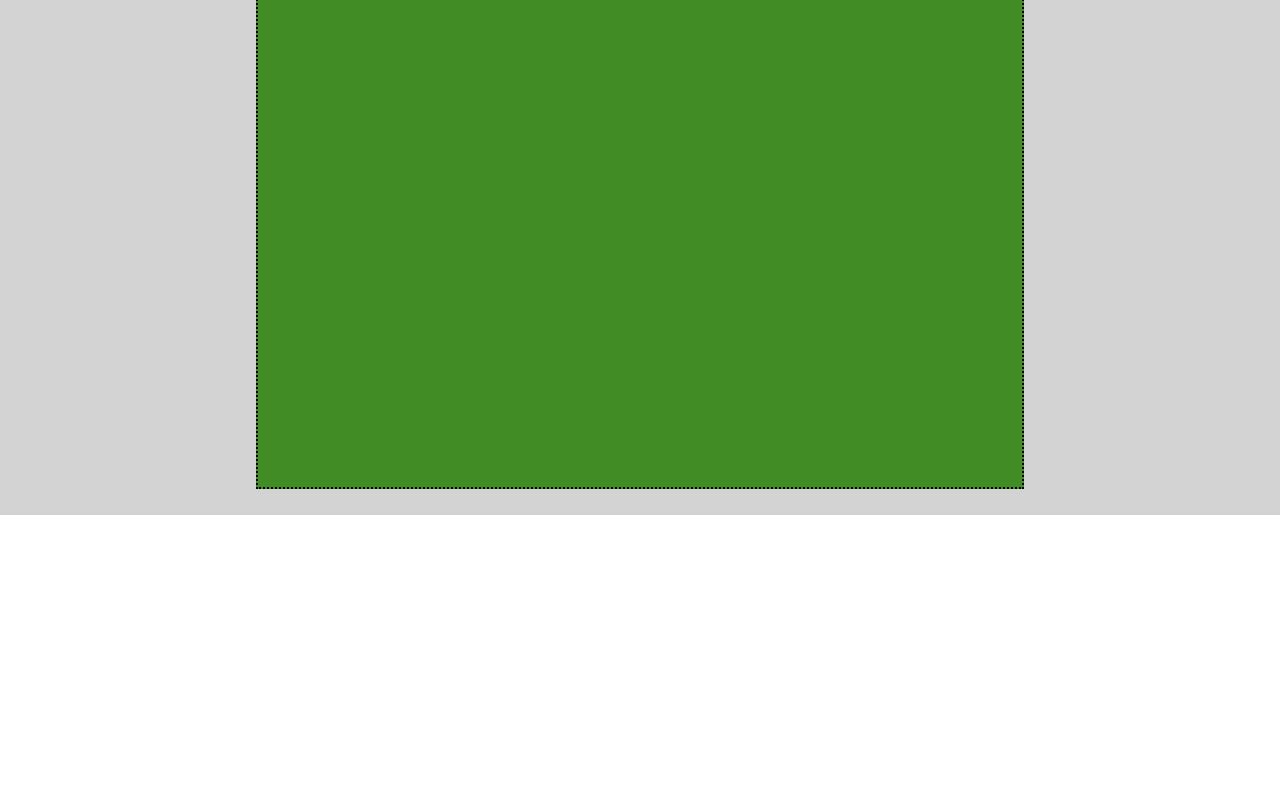
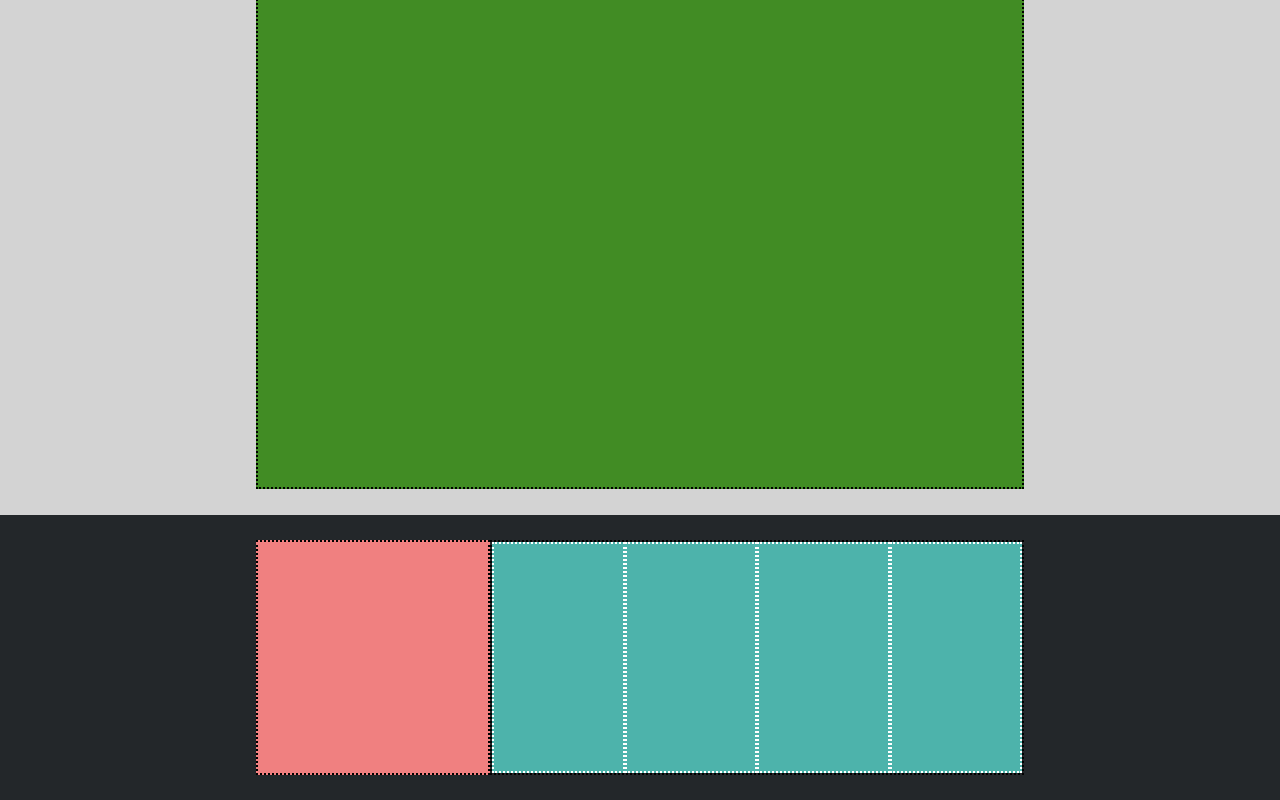
Before and after one commit to carlog91cast/htmlcss-struttura-discord, a plain HTML site: page index.html in a window 1280 px wide. Shown: the part 1524-2324 px from the top of the page. Before the commit the page ends 2039 px from the top, so only its background shows below. Drawn offline with Linux system fonts and the light colour scheme.

Commit message:
commit footer

```diff
--- a/css-struttura-discord/style.css
+++ b/css-struttura-discord/style.css
@@ -170,3 +170,42 @@ ul {
     margin: 0 auto;
     border: 2px dotted black;
 }
+
+/* columns */
+
+.flex-content {
+    background-color: #23272a;
+    width: 100%;
+    height: auto;
+    padding: 2% 20%;
+    display: flex;
+}
+
+.colours-content{
+    width: 100%;
+    height: 100%;
+    display: flex;
+
+
+}
+
+.rose {
+    background-color: #f08080;
+    padding: 15%;
+    width: 27%;
+    border: 2px dotted black;
+}
+
+.acquamarine {
+    width: 73%;
+    border: 2px dotted black;
+    display: flex;
+}
+
+.box {
+    background-color: #4db3ab;
+    width: 25%;
+    height: 100%;
+    margin: 0 auto;
+    border: 2px dotted white;
+}
--- a/index.html
+++ b/index.html
@@ -65,6 +65,22 @@
             <div class="green"></div>
         </div>
 
+        <!-- columns -->
+
+        <div class="flex-content">
+            <div class="colours-content">
+                <div class="rose">
+                </div>
+                <div class="acquamarine">
+                    <div class="box"></div>
+                    <div class="box"></div>
+                    <div class="box"></div>
+                    <div class="box"></div>
+                </div>
+
+            </div>
+        </div>
+
 
 
 
```
